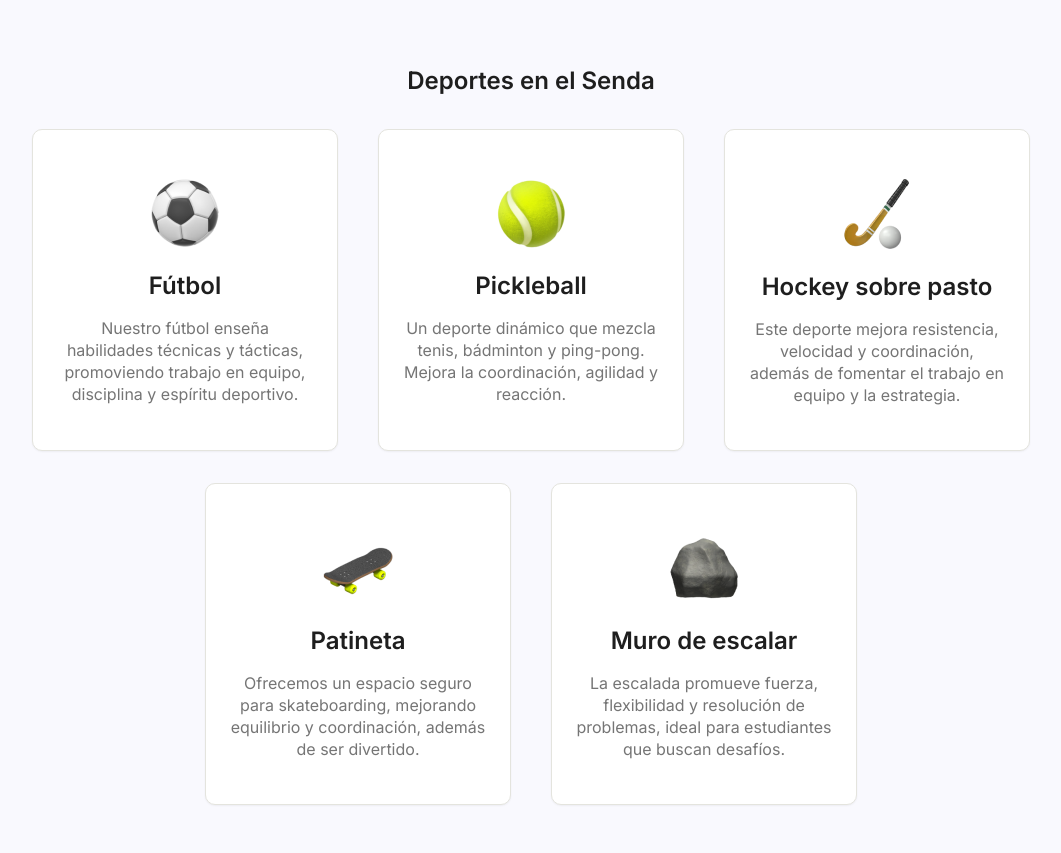
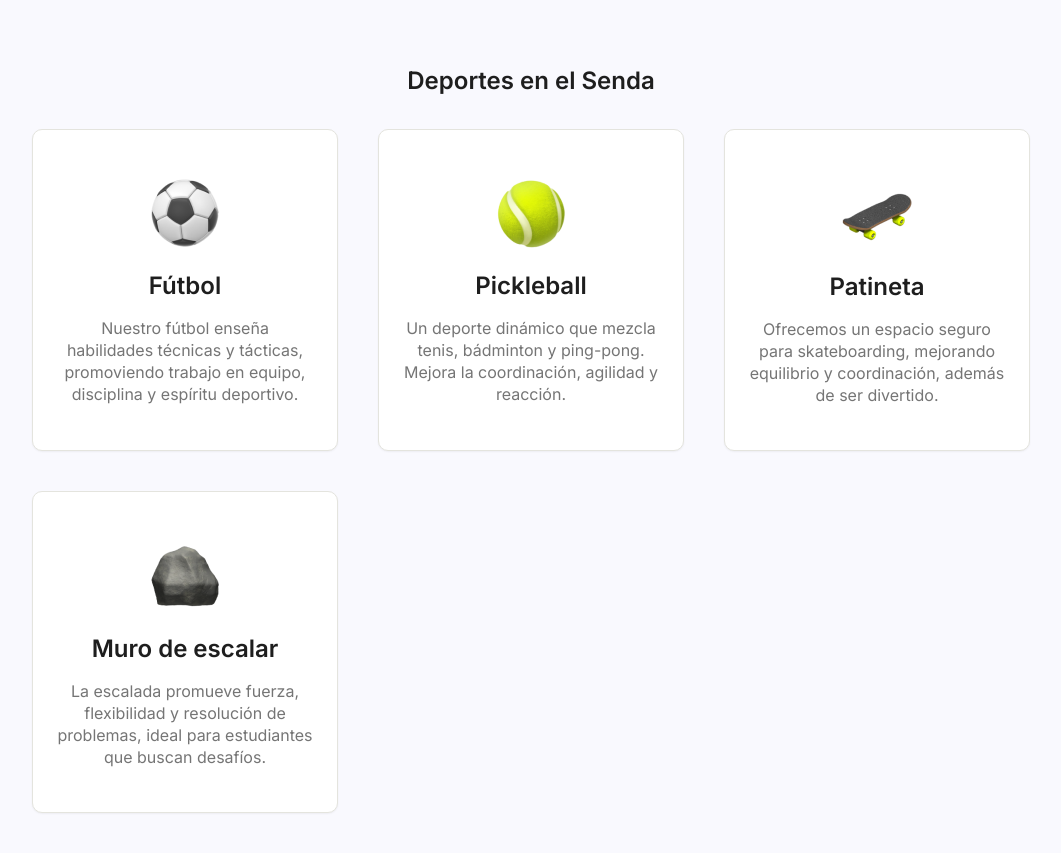
Before and after one commit to isabelrobleda/frontend-senda, a React (Vite) app: page /deportes in a window 1280 px wide. Shown: the part 1440-2293 px from the top of the page, without its empty margins (109-1170 px from the left). Built offline with nearby package versions, Linux system fonts and the light colour scheme; a web font is replaced by a local one.

Commit message:
take out hockey

```diff
--- a/src/pages/Oferta/AfterSchool.jsx
+++ b/src/pages/Oferta/AfterSchool.jsx
@@ -164,23 +164,7 @@ function AfterSchool() {
           </div>
 
           {/* Card 4 */}
-          <div className="px-6 py-12 bg-white rounded-[10px] shadow-sm border border-[#e4e4de] flex-col justify-start items-center gap-6 flex">
-            <div className="h-56 w-64 flex-col justify-start items-center gap-4 flex">
-              <img
-                src={HockeyIcon}
-                alt="hockey sobre pasto"
-                className="w-18 pb-2"
-              loading="lazy"
-            />
-              <div className="text-center text-[#1e1e1e] text-2xl font-semibold font-['Inter'] leading-[28.80px]">
-                Hockey sobre pasto
-              </div>
-              <div className="text-center text-[#757575] text-base font-normal font-['Inter'] leading-snug">
-                Promueve el trabajo en equipo, la coordinación, resistencia
-                física y disciplina.
-              </div>
-            </div>
-          </div>
+
           {/* Card 5 */}
           <div className="px-6 py-12 bg-white rounded-[10px] shadow-sm border border-[#e4e4de] flex-col justify-start items-center gap-6 flex">
             <div className="h-56 w-64 flex-col justify-start items-center gap-4 flex">
--- a/src/pages/Oferta/Deportes.jsx
+++ b/src/pages/Oferta/Deportes.jsx
@@ -125,25 +125,7 @@ function Deportes() {
           </div>
 
           {/* Card 5 */}
-          <div className="px-6 py-12 bg-white rounded-[10px] shadow-sm border border-[#e4e4de] flex-col justify-start items-center gap-6 flex">
-            <div className="h-56 w-64 flex-col justify-start items-center gap-4 flex">
-              <img
-                src={Hockey}
-                alt="hockey sobre pasto"
-                className="w-18 pb-2"
-              loading="lazy"
-            />
-              <div className="text-center text-[#1e1e1e] text-2xl font-semibold font-['Inter'] leading-[28.80px]">
-                Hockey sobre pasto
-              </div>
-              <div className="text-center text-[#757575] text-base font-normal font-['Inter'] leading-snug">
-                Este deporte mejora resistencia, velocidad y coordinación,
-                además de fomentar el trabajo en equipo y la estrategia.
-              </div>
-            </div>
-          </div>
-        </div>
-        <div className="flex flex-col md:grid md:grid-cols-2 md:gap-10 gap-8 ">
+
 
         {/* Card 6 */}
         <div className="px-6 py-12 bg-white rounded-[10px] shadow-sm border border-[#e4e4de] flex-col justify-start items-center gap-6 flex">
```
